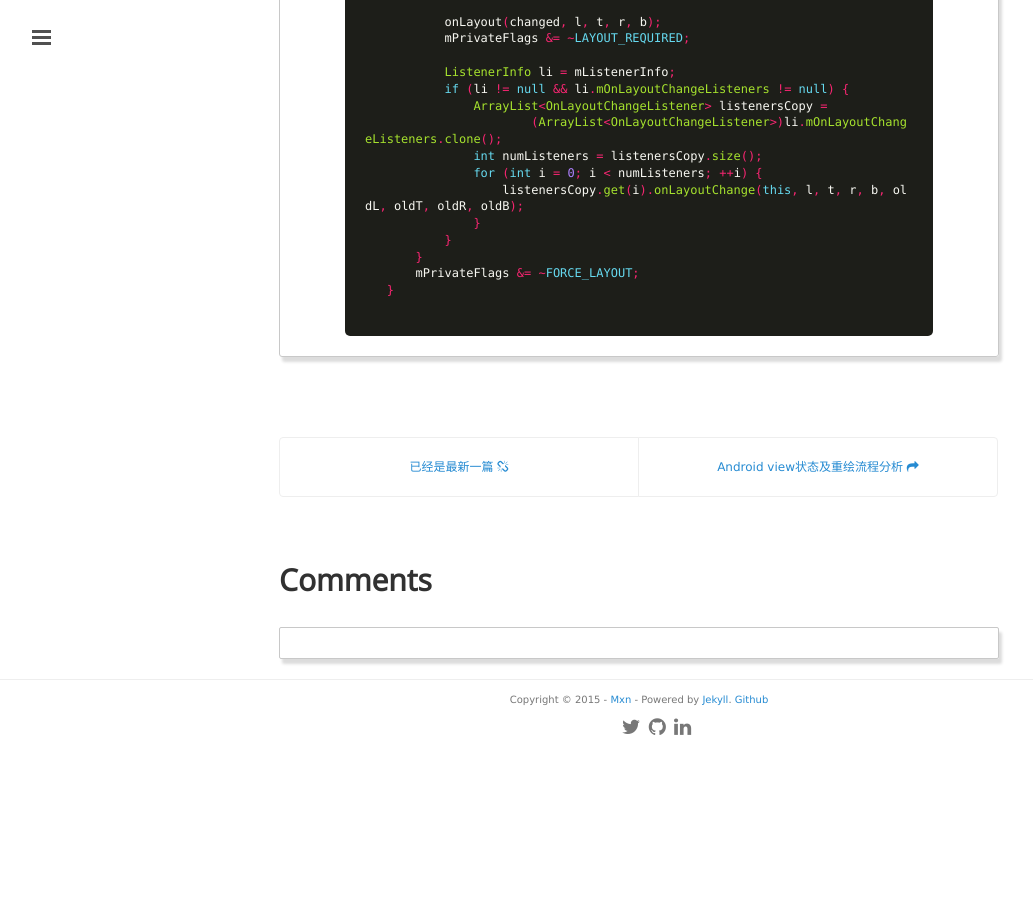
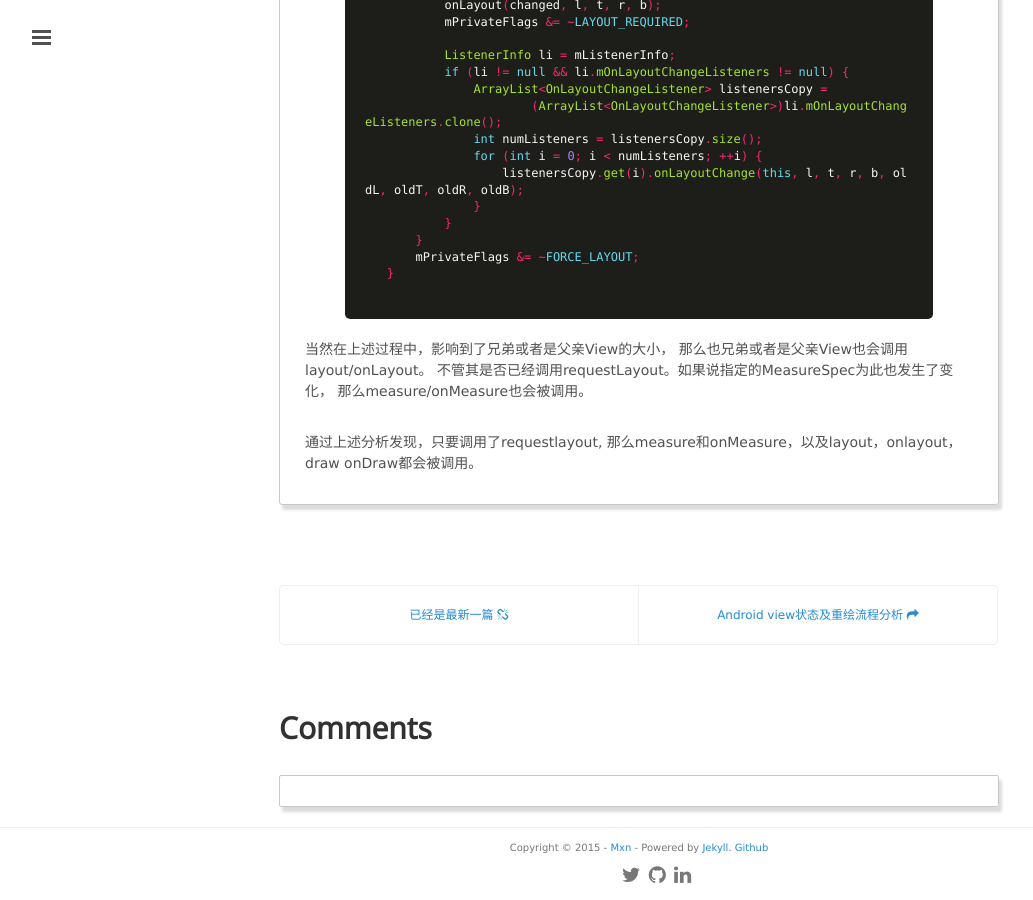
Before and after one commit to mxn21/mxn21.github.io, a Jekyll site: the page built from _posts/2015-7-18-android requestLayout的流程分析.md, in a window 1280 px wide and 900 px high, scrolled down 1473 px. Shown: the whole window, without its empty margins (1-1034 px from the left). Built offline with Jekyll 4.4.1, drawn with Linux system fonts in a browser that asks for light colours; Markdown is read by kramdown in place of the engine named in the settings; comment, search, counter and statistics services are not loaded; before the commit the page ends 2225 px from its top, so only the background shows below that.

Commit message:
234234
242342

```diff
--- a/_posts/2015-7-18-android requestLayout的流程分析.md
+++ b/_posts/2015-7-18-android requestLayout的流程分析.md
@@ -81,3 +81,9 @@
        mPrivateFlags &= ~FORCE_LAYOUT;
    }
     {% endhighlight %}
+
+当然在上述过程中，影响到了兄弟或者是父亲View的大小， 那么也兄弟或者是父亲View也会调用layout/onLayout。
+不管其是否已经调用requestLayout。如果说指定的MeasureSpec为此也发生了变化，
+那么measure/onMeasure也会被调用。
+
+通过上述分析发现，只要调用了requestlayout, 那么measure和onMeasure，以及layout，onlayout，draw onDraw都会被调用。
```
